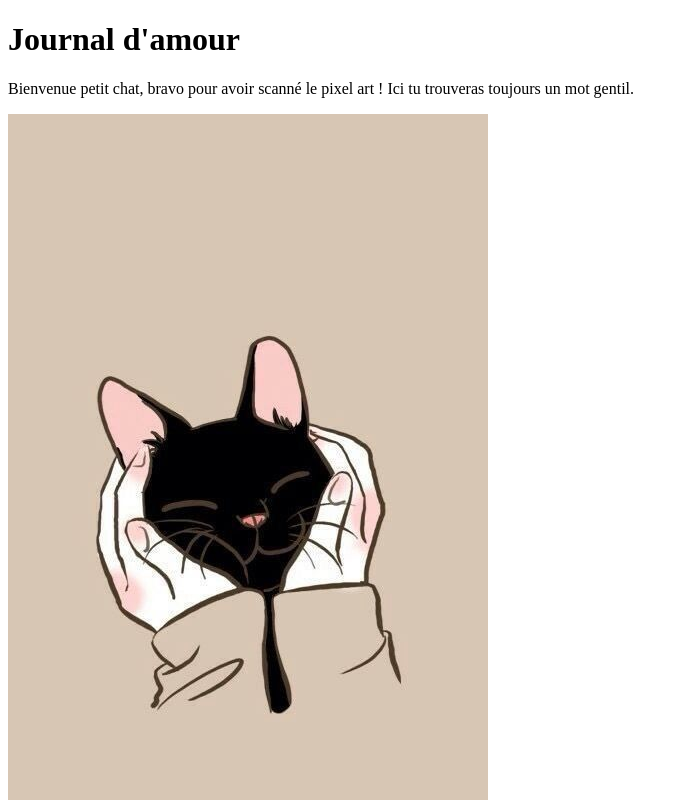
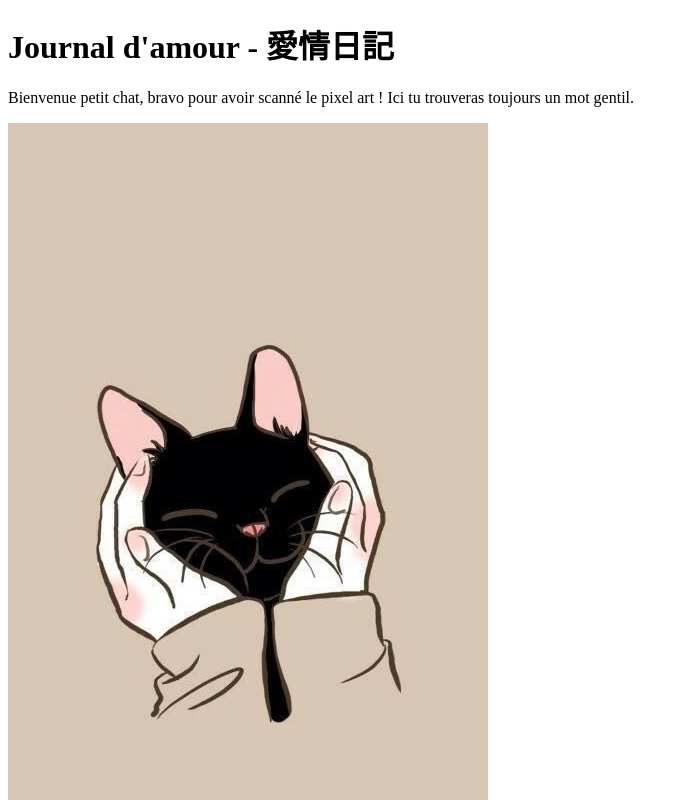
Before and after one commit to tubublobz/Chien-cherche-chat, a plain HTML site: page index.html in a window 1280 px wide. Shown: the top 800 px of the page, without its empty margins (0-688 px from the left). Drawn offline with Linux system fonts and the light colour scheme.

Commit message:
Update index.html

```diff
--- a/index.html
+++ b/index.html
@@ -7,7 +7,7 @@
     </style>
 </head>
 <body>
-    <h1>Journal d'amour</h1>
+    <h1>Journal d'amour - 愛情日記 </h1>
 
     <div id="message-container"></div>
 
```
